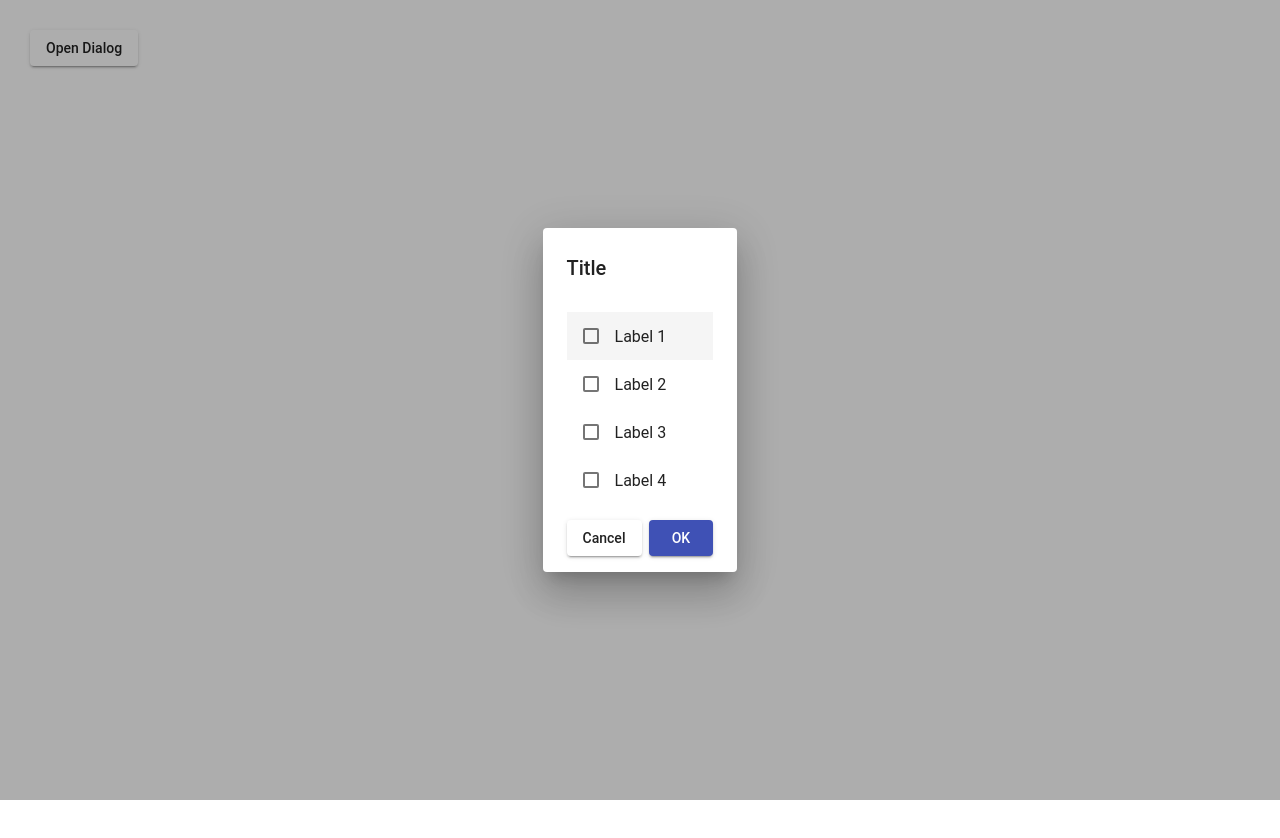
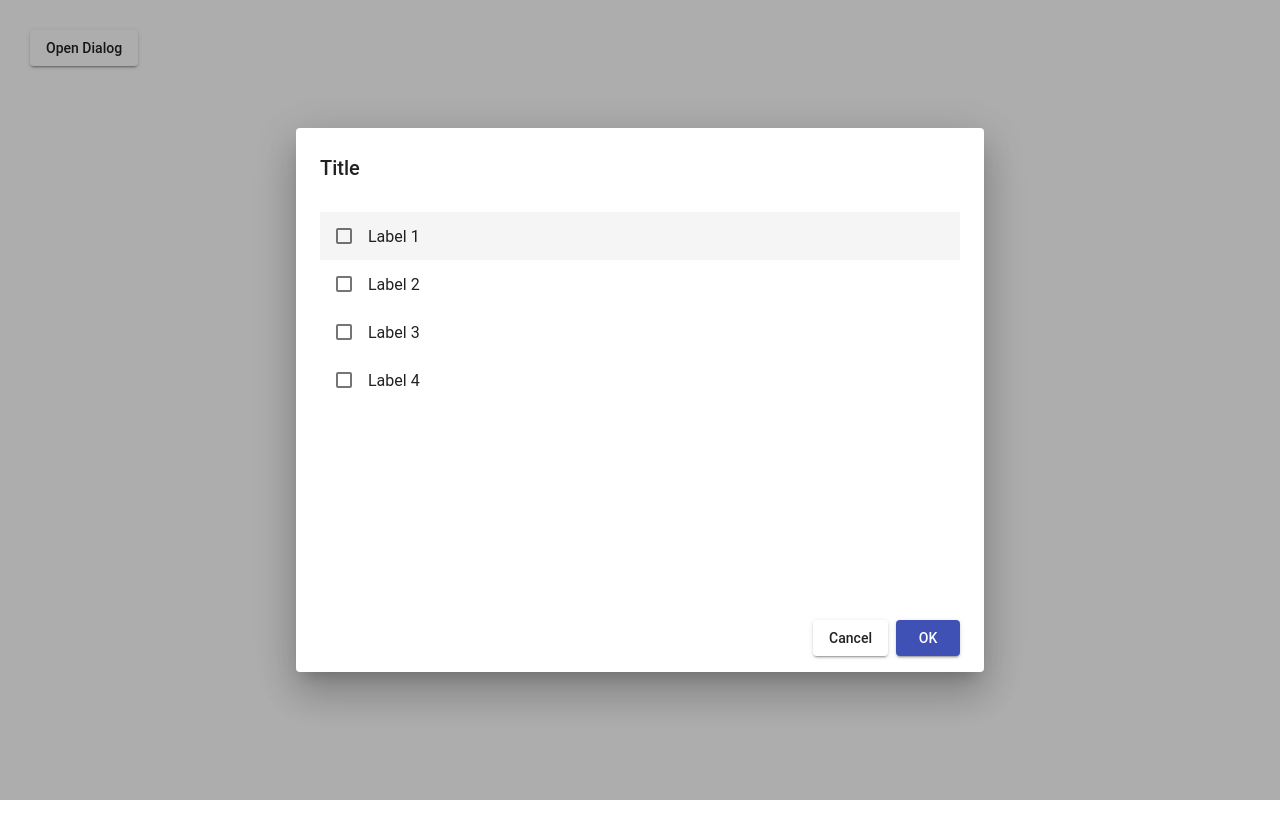
Before and after one commit to Sairam-Reddy/angular-label-dialog-module, an Angular app: page / in a window 1280 px wide. Both pictures are taken after a click on the button "Open Dialog". Shown: the top 838 px of the page. Built offline with nearby package versions, Linux system fonts and the light colour scheme.

Commit message:
2 files modified

```diff
--- a/src/app/components/label-dialog/label-dialog.component.html
+++ b/src/app/components/label-dialog/label-dialog.component.html
@@ -1,6 +1,6 @@
 <h2 mat-dialog-title>Title</h2>
 
-<mat-dialog-content>
+<mat-dialog-content class="label-dialog-content">
   <!-- <div *ngFor="let label of data.labels">
     <mat-checkbox [(ngModel)]="label.selected" [color]="'primary'">
       {{ label.name }}
--- a/src/app/components/label-dialog/label-dialog.component.scss
+++ b/src/app/components/label-dialog/label-dialog.component.scss
@@ -0,0 +1,4 @@
+.label-dialog-content {
+  min-width: 50vw;
+  min-height: 50vh;
+}
```
